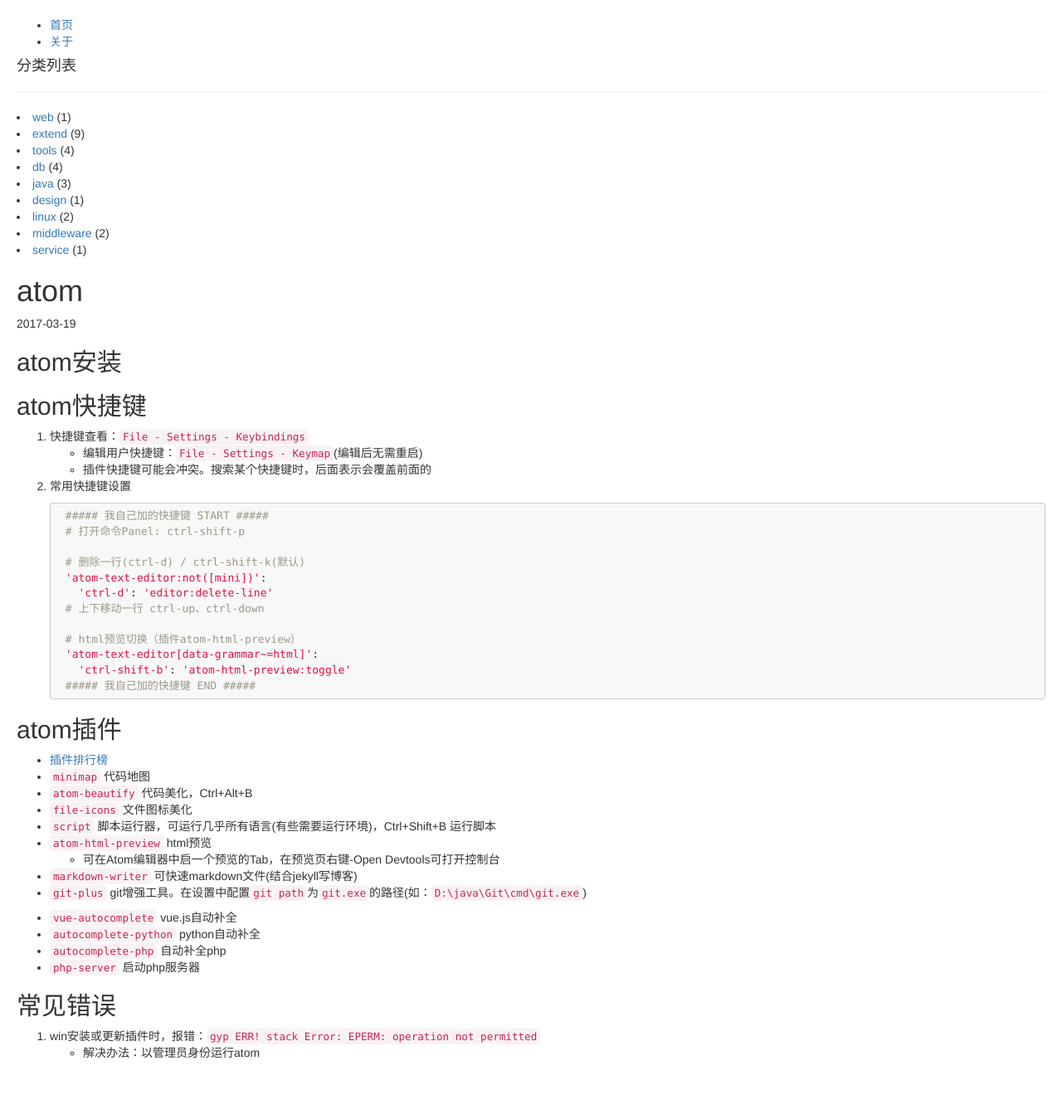
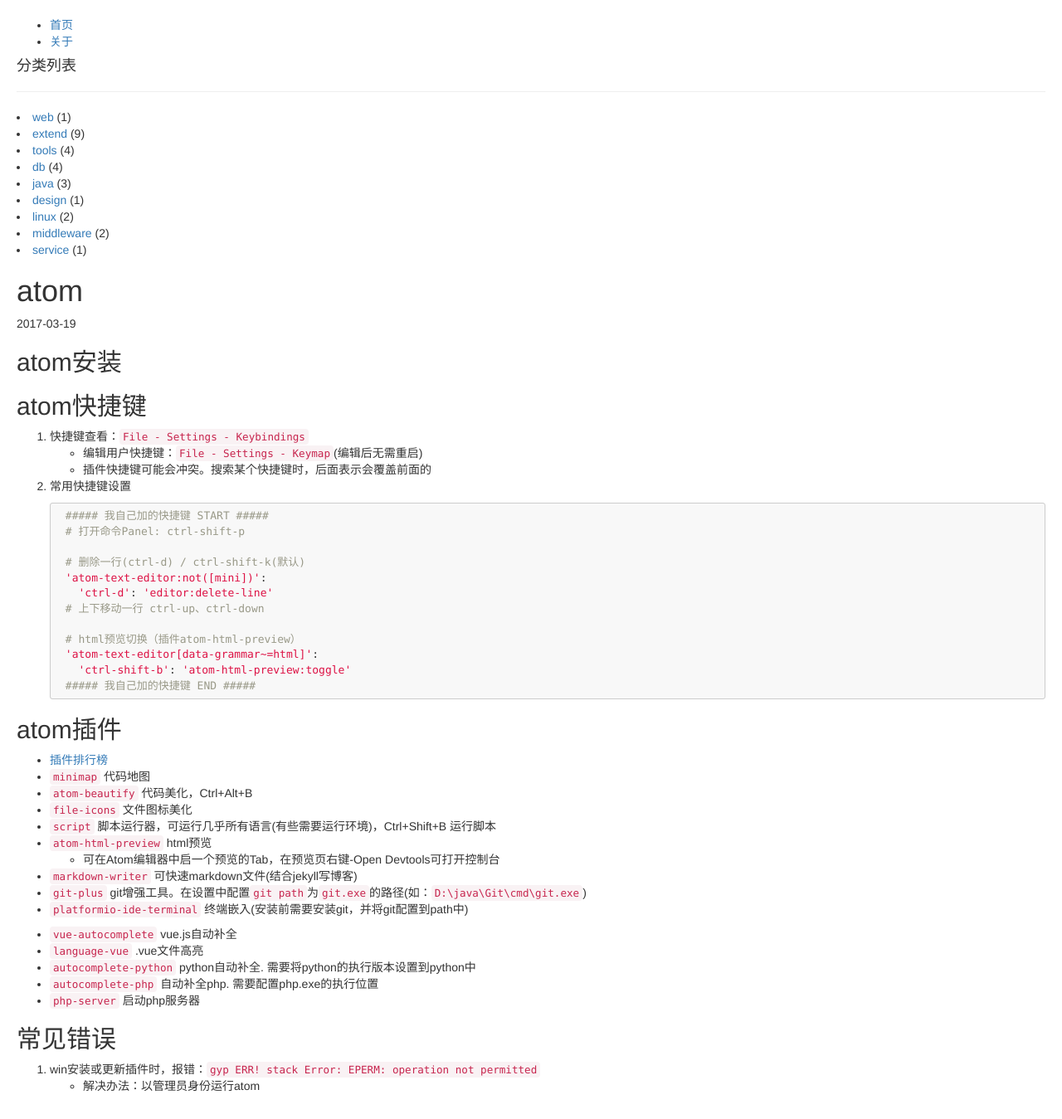
Before and after one commit to minlingchao1/aezocn.github.io, a Jekyll site: the page built from _posts/extend/2017-03-19-atom.md, in a window 1280 px wide. Shown: the whole page at 83% size. Built offline with Jekyll 4.4.1, drawn with Linux system fonts in a browser that asks for light colours; before the commit the page ends 1309 px from its top, so only the background shows below that.

Commit message:
atom plugin

```diff
--- a/_posts/extend/2017-03-19-atom.md
+++ b/_posts/extend/2017-03-19-atom.md
@@ -41,10 +41,12 @@
     - 可在Atom编辑器中启一个预览的Tab，在预览页右键-Open Devtools可打开控制台
 - `markdown-writer` 可快速markdown文件(结合jekyll写博客)
 - `git-plus` git增强工具。在设置中配置`git path`为`git.exe`的路径(如：`D:\java\Git\cmd\git.exe`)
+- `platformio-ide-terminal` 终端嵌入(安装前需要安装git，并将git配置到path中)
 
 - `vue-autocomplete` vue.js自动补全
-- `autocomplete-python` python自动补全
-- `autocomplete-php` 自动补全php
+- `language-vue` .vue文件高亮
+- `autocomplete-python` python自动补全. 需要将python的执行版本设置到python中
+- `autocomplete-php` 自动补全php. 需要配置php.exe的执行位置
 - `php-server` 启动php服务器
 
 
```
Also changed, not shown: _posts/java/2016-09-01-javaconception.md (+1 -0 lines).
